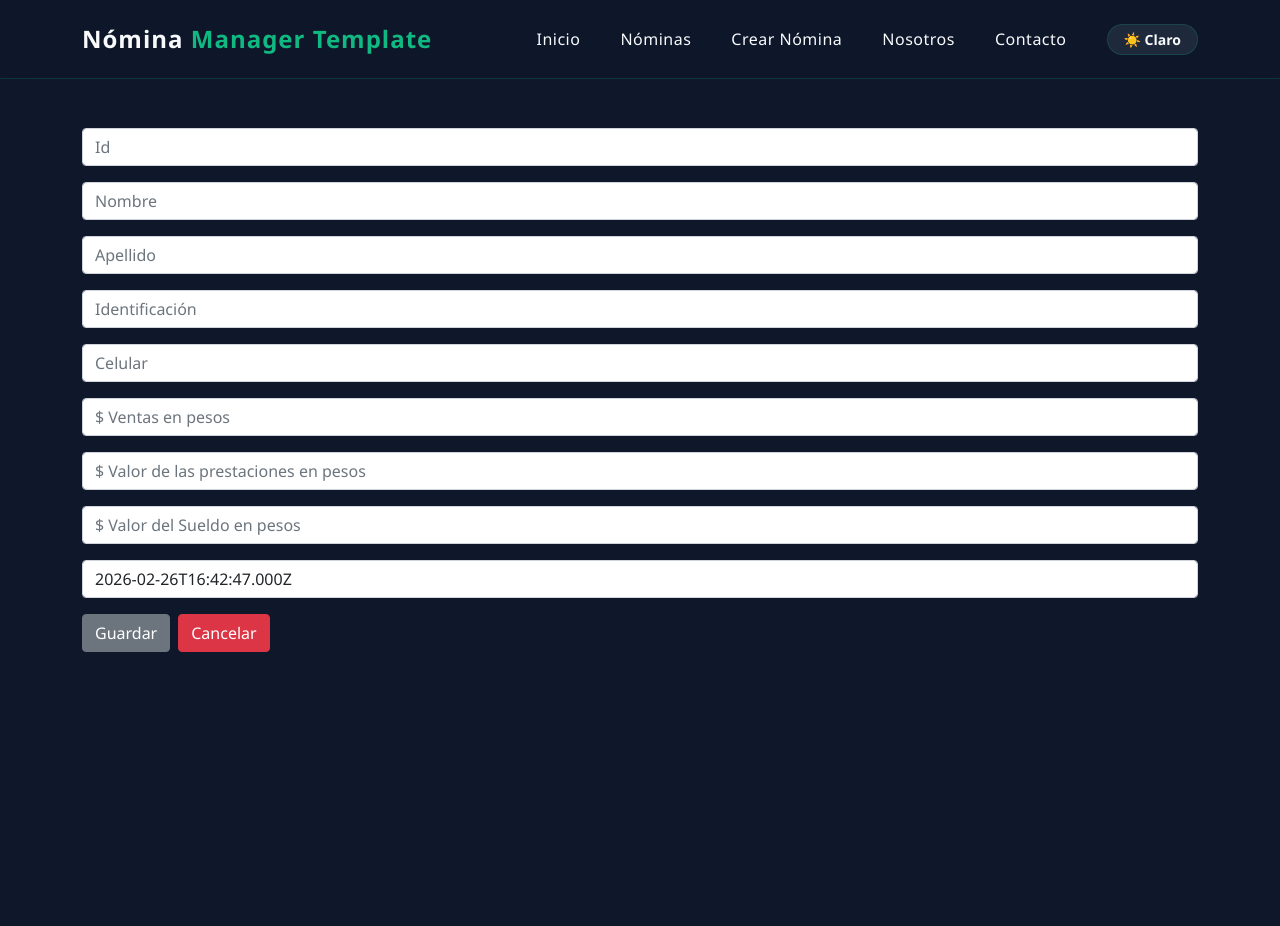
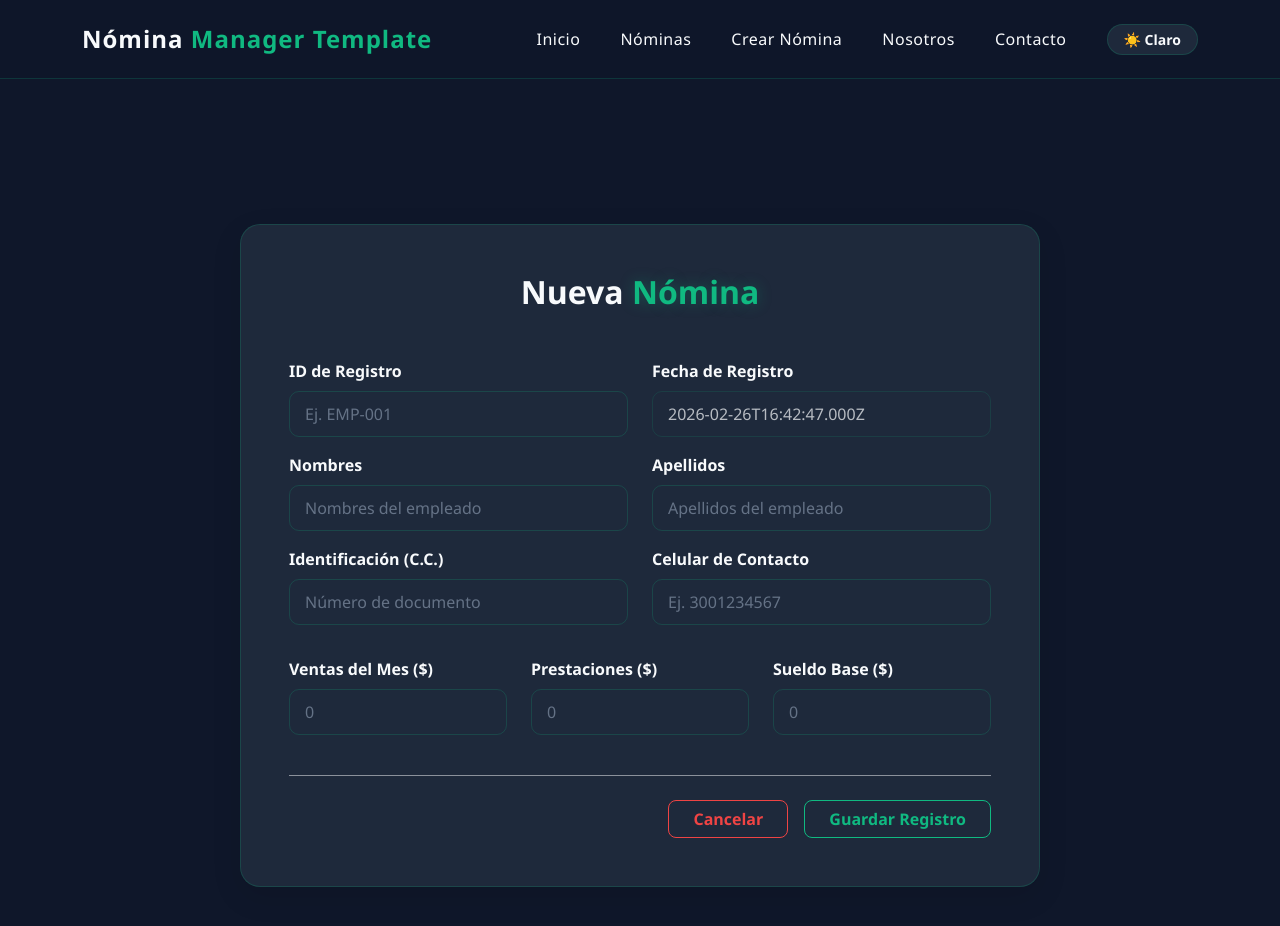
Before and after one commit to Prado500/nomina-manager-template, a React (Create React App) app in the folder nmt-frontend-react-router/: page /nuevaNomina in a window 1280 px wide. Shown: the top 926 px of the page. Before the commit the page ends 880 px from the top, so only its background shows below. Built offline with nearby package versions, Linux system fonts and the light colour scheme.

Commit message:
chore: adapted new client window to follow visual philosophy

```diff
--- a/nmt-frontend-react-router/src/components/pages/NewClient.jsx
+++ b/nmt-frontend-react-router/src/components/pages/NewClient.jsx
@@ -1,131 +1,198 @@
-import axios from 'axios'
-import React from 'react'
-import {useEffect, useState} from 'react'
-import { Button, Form, FormGroup } from 'react-bootstrap'
-import Navig from '../Navig'
-import { useHistory } from 'react-router-dom'
-import Swal from 'sweetalert2'
+import axios from 'axios';
+import React, { useState } from 'react';
+import { Form } from 'react-bootstrap';
+import Navig from '../Navig';
+import { useHistory } from 'react-router-dom';
+import Swal from 'sweetalert2';
+
 const NewClient = () => {
 
+    // 1. Estado inicial completo (sin campos huérfanos)
+    const [data, setData] = useState({
+        id: "",
+        nombre: "",
+        apellido: "",
+        identificacion: "",
+        telefono: "",
+        ventas: "",
+        prestaciones: "",
+        salario: "",
+        fRegistro: new Date().toISOString()
+    });
 
-   const[data, setData]=useState({id:"", nombre:"",apellido:"", identificacion:"", telefono:"", fRegistro:new Date().toISOString()})
-
-   const handleChange=({target})=>{
+    const handleChange = ({ target }) => {
         setData({
             ...data,
-        [target.name]:target.value
+            [target.name]: target.value
+        });
+    };
 
-       }
-
-       )
-   }
-
-   const URL ="http://localhost:8080/empleado/"
+    const URL = "http://localhost:8080/empleado/";
     const history = useHistory();
 
     const handleSubmit = async (e) => {
-
         e.preventDefault();
 
-    const response = await axios.post(URL,data);
+        try {
+            const response = await axios.post(URL, data);
 
-    console.log(response,response.data);
-
-    if(response.status === 200){
-        Swal.fire(
-            "Realizado Exitosamente !!",
-
-            `Empleado con C.C. ${response.data.identificacion} generado y listado`,
-            "success"
-        )
-
-        history.push("/empleado")
-
+            if(response.status === 200 || response.status === 201) {
+                Swal.fire({
+                    title: "¡Realizado Exitosamente!",
+                    text: `Empleado con C.C. ${data.identificacion} generado y listado`,
+                    icon: "success",
+                    // Aseguramos que la alerta respete el Modo Noche
+                    customClass: { popup: 'swal-modal', title: 'swal2-title', htmlContainer: 'swal2-html-container' }
+                });
+                history.push("/empleado");
             }
-    else{
-            console.log(response.status,response)
-            Swal.fire(
-
-                "Algo Salió Mal :C ",
-                "No se Generó el registro",
-                "error"
-            )
+        } catch (error) {
+            console.error("Error en la petición:", error);
+            Swal.fire({
+                title: "Algo Salió Mal :C",
+                text: "No se pudo generar el registro. Verifica tu conexión al servidor.",
+                icon: "error",
+                customClass: { popup: 'swal-modal', title: 'swal2-title', htmlContainer: 'swal2-html-container' }
+            });
         }
-
-   }
+    };
 
     return (
-        <div>
-            {/* <a className="btn btn-secondary" href="/"> ← </a> */}
-            <Navig/>
+        <div className="d-flex flex-column min-vh-100">
+            {/* 🪄 Estilos inyectados específicos para el formulario Glassmorphism */}
+            <style>
+                {`
+                    .form-glass-card {
+                        background-color: var(--card-bg);
+                        backdrop-filter: blur(10px);
+                        border-radius: 20px;
+                        border: 1px solid var(--border-color);
+                        box-shadow: 0 10px 30px rgba(0, 0, 0, 0.1);
+                    }
+                    .custom-input {
+                        background-color: transparent !important;
+                        border: 1px solid var(--border-color);
+                        color: var(--text-global) !important;
+                        border-radius: 10px;
+                        padding: 10px 15px;
+                        transition: all 0.3s ease;
+                    }
+                    .custom-input:focus {
+                        border-color: var(--brand-color);
+                        box-shadow: 0 0 10px rgba(16, 185, 129, 0.2);
+                        outline: none;
+                    }
+                    .custom-input::placeholder {
+                        color: var(--text-muted);
+                        opacity: 0.6;
+                    }
+                    .form-label {
+                        color: var(--text-global);
+                        font-weight: 600;
+                        margin-bottom: 0.5rem;
+                    }
+                `}
+            </style>
+
+            <Navig />
+
+            <div className="container flex-grow-1 d-flex justify-content-center align-items-center py-5 mt-5">
+                <div className="form-glass-card p-4 p-md-5 w-100" style={{ maxWidth: '800px' }}>
+
+                    <h2 className="text-center mb-5 fw-bold" style={{ color: 'var(--text-global)' }}>
+                        Nueva <span style={{ color: 'var(--brand-color)', textShadow: '0 0 15px rgba(16, 185, 129, 0.3)' }}>Nómina</span>
+                    </h2>
+
                     <Form onSubmit={handleSubmit}>
-<Form.Group  className = "mb-3">
-    <Form.Control type="text" name="id" placeholder='Id' value={data.id} required onChange={handleChange}>
-     </Form.Control>
+
+                        {/* Fila 1 */}
+                        <div className="row">
+                            <div className="col-md-6">
+                                <Form.Group className="mb-3">
+                                    <Form.Label>ID de Registro</Form.Label>
+                                    <Form.Control className="custom-input" type="text" name="id" placeholder="Ej. EMP-001" value={data.id} required onChange={handleChange} />
                                 </Form.Group>
-
-<Form.Group className = "mb-3">
-    <Form.Control type="text" name="nombre" placeholder='Nombre' value={data.nombre} required onChange={handleChange}>
-     </Form.Control>
+                            </div>
+                            <div className="col-md-6">
+                                <Form.Group className="mb-3">
+                                    <Form.Label>Fecha de Registro</Form.Label>
+                                    {/* Lo ponemos como readOnly para que el usuario no modifique el ISO string a mano */}
+                                    <Form.Control className="custom-input" type="text" name="fRegistro" value={data.fRegistro} readOnly style={{ opacity: 0.7 }} />
                                 </Form.Group>
-
-<Form.Group className = "mb-3">
-    <Form.Control type="text" name="apellido" placeholder='Apellido' value={data.apellido} required onChange={handleChange}>
-     </Form.Control>
-</Form.Group>
-
-
-<Form.Group className = "mb-3">
-    <Form.Control type="number" name="identificacion" placeholder='Identificación' value={data.identificacion} required onChange={handleChange}>
-     </Form.Control>
-</Form.Group>
-
-
-<Form.Group className = "mb-3">
-    <Form.Control type="number" name="telefono" placeholder='Celular' value={data.telefono} required onChange={handleChange}>
-     </Form.Control>
-</Form.Group>
-
-
-<Form.Group className = "mb-3">
-    <Form.Control type="number" name="ventas" placeholder='$ Ventas en pesos' value={data.ventas} required onChange={handleChange}>
-     </Form.Control>
-</Form.Group>
-
-
-
-<Form.Group className = "mb-3">
-    <Form.Control type="number" name="prestaciones" placeholder='$ Valor de las prestaciones en pesos' value={data.prestaciones} required onChange={handleChange}>
-     </Form.Control>
-</Form.Group>
-
-
-
-<Form.Group className = "mb-3">
-    <Form.Control type="number" name="salario" placeholder='$ Valor del Sueldo en pesos' value={data.salario} required onChange={handleChange}>
-     </Form.Control>
-</Form.Group>
-
-
-<Form.Group className = "mb-3">
-    <Form.Control type="new Date().toISOString()" name="fRegistro" placeholder='Fecha De Registro' value={data.fRegistro} required onChange={handleChange}>
-     </Form.Control>
-</Form.Group>
-
-<div className = "d-grid gap-2 d-md-flex">
-<Button type="submit" className=' btn btn-secondary'>Guardar</Button>
-<Button type="submit" className=' btn btn-danger' href='/empleado'>Cancelar</Button>
+                            </div>
                         </div>
 
+                        {/* Fila 2 */}
+                        <div className="row">
+                            <div className="col-md-6">
+                                <Form.Group className="mb-3">
+                                    <Form.Label>Nombres</Form.Label>
+                                    <Form.Control className="custom-input" type="text" name="nombre" placeholder="Nombres del empleado" value={data.nombre} required onChange={handleChange} />
+                                </Form.Group>
+                            </div>
+                            <div className="col-md-6">
+                                <Form.Group className="mb-3">
+                                    <Form.Label>Apellidos</Form.Label>
+                                    <Form.Control className="custom-input" type="text" name="apellido" placeholder="Apellidos del empleado" value={data.apellido} required onChange={handleChange} />
+                                </Form.Group>
+                            </div>
+                        </div>
 
+                        {/* Fila 3 */}
+                        <div className="row">
+                            <div className="col-md-6">
+                                <Form.Group className="mb-3">
+                                    <Form.Label>Identificación (C.C.)</Form.Label>
+                                    <Form.Control className="custom-input" type="number" name="identificacion" placeholder="Número de documento" value={data.identificacion} required onChange={handleChange} />
+                                </Form.Group>
+                            </div>
+                            <div className="col-md-6">
+                                <Form.Group className="mb-3">
+                                    <Form.Label>Celular de Contacto</Form.Label>
+                                    <Form.Control className="custom-input" type="number" name="telefono" placeholder="Ej. 3001234567" value={data.telefono} required onChange={handleChange} />
+                                </Form.Group>
+                            </div>
+                        </div>
 
+                        {/* Fila 4 (Métricas financieras) */}
+                        <div className="row mt-3">
+                            <div className="col-md-4">
+                                <Form.Group className="mb-4">
+                                    <Form.Label>Ventas del Mes ($)</Form.Label>
+                                    <Form.Control className="custom-input" type="number" name="ventas" placeholder="0" value={data.ventas} required onChange={handleChange} />
+                                </Form.Group>
+                            </div>
+                            <div className="col-md-4">
+                                <Form.Group className="mb-4">
+                                    <Form.Label>Prestaciones ($)</Form.Label>
+                                    <Form.Control className="custom-input" type="number" name="prestaciones" placeholder="0" value={data.prestaciones} required onChange={handleChange} />
+                                </Form.Group>
+                            </div>
+                            <div className="col-md-4">
+                                <Form.Group className="mb-4">
+                                    <Form.Label>Sueldo Base ($)</Form.Label>
+                                    <Form.Control className="custom-input" type="number" name="salario" placeholder="0" value={data.salario} required onChange={handleChange} />
+                                </Form.Group>
+                            </div>
+                        </div>
 
+                        <hr style={{ borderColor: 'var(--border-color)', opacity: 0.5 }} className="mb-4"/>
 
-
+                        {/* Botones de acción usando nuestras clases de index.css */}
+                        <div className="d-flex gap-3 justify-content-end">
+                            <button type="button" className="btn-neon-red px-4" onClick={() => history.push('/empleado')}>
+                                Cancelar
+                            </button>
+                            <button type="submit" className="btn-neon-green px-4">
+                                Guardar Registro
+                            </button>
+                        </div>
 
                     </Form>
                 </div>
-    )
+            </div>
+        </div>
+    );
 }
 
-export default NewClient
+export default NewClient;
```
Lines whose indentation alone changed are shown as unchanged.
